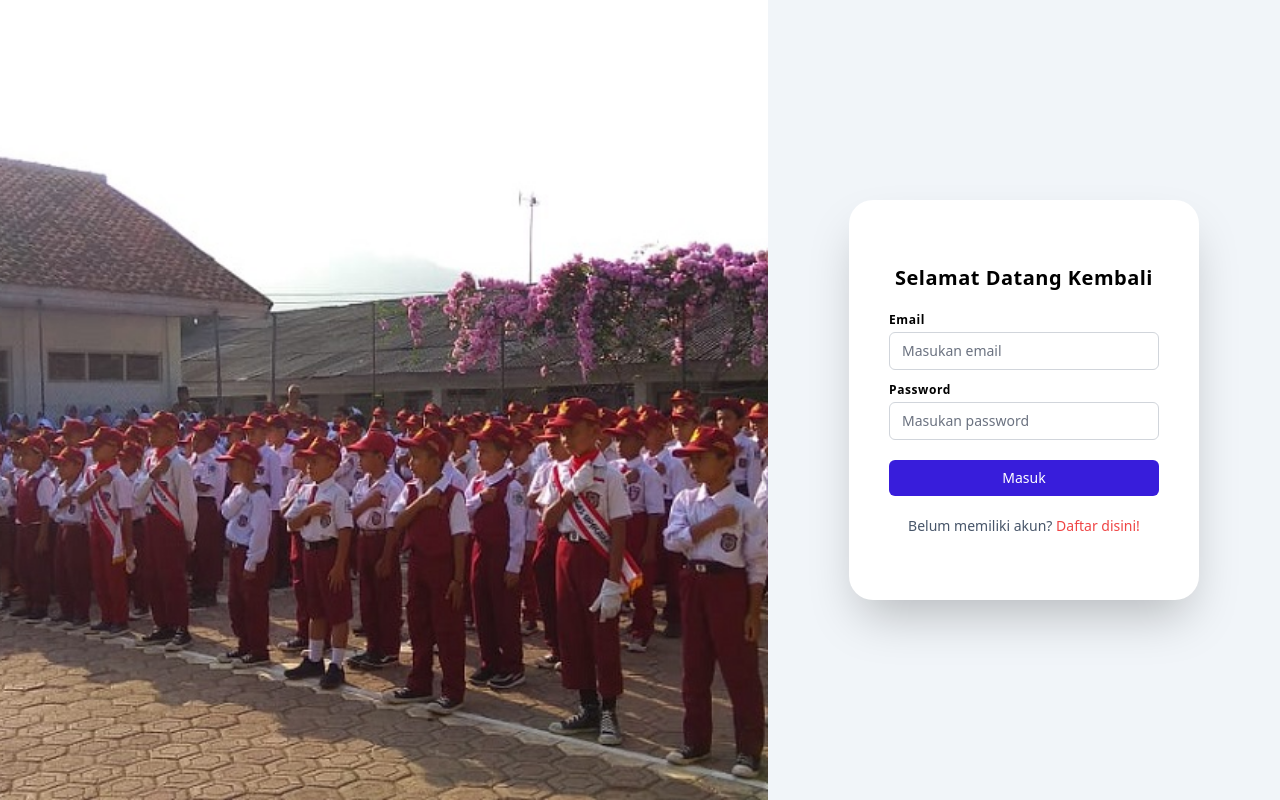
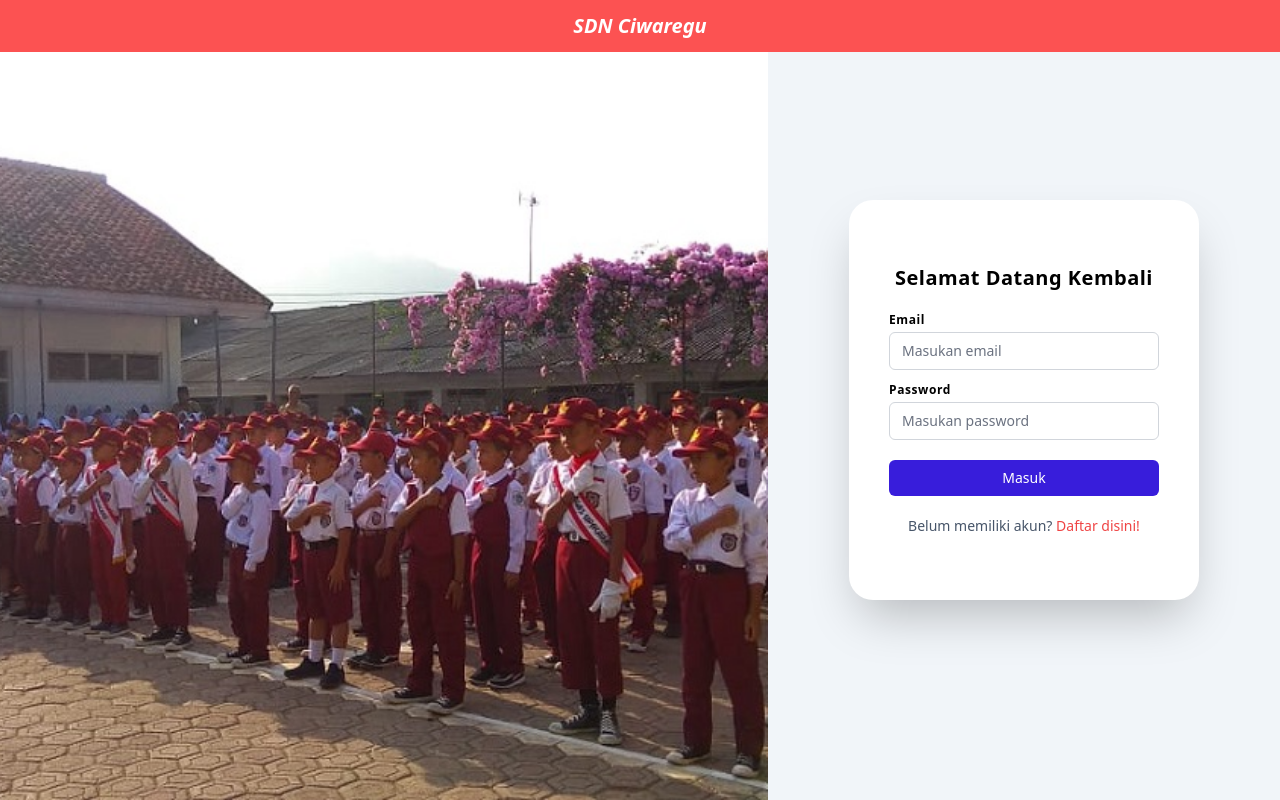
Before and after one commit to azarnuzy/sd-ciwaregu-1-fe, a Next.js app: page /register in a window 1280 px wide. Built offline with nearby package versions, Linux system fonts and the light colour scheme.

Commit message:
fix some conflict error

```diff
--- a/src/components/Login/LoginPage.jsx
+++ b/src/components/Login/LoginPage.jsx
@@ -6,7 +6,7 @@ import SecondNavbar from '../Navbar/SecondNavbar'
 export default function Login() {
   return (
     <>
-      <div className='absolute top-0 w-full'>
+      <div className='absolute sm:hidden top-0 w-full'>
         <SecondNavbar />
       </div>
       <div className='w-full h-screen flex flex-row'>
--- a/src/components/Navbar/SecondNavbar.jsx
+++ b/src/components/Navbar/SecondNavbar.jsx
@@ -3,7 +3,7 @@ import React from 'react'
 
 function SecondNavbar() {
   return (
-    <div className='bg-light-red italic text-white font-bold text-xl text-center py-3 w-full sm:hidden'>
+    <div className='bg-light-red italic text-white font-bold text-xl text-center py-3 w-full '>
       <Link href={'/'}>SDN Ciwaregu</Link>
     </div>
   )
```
Also changed, not shown: 1 other file (tests, documents, lock files or other folders).
